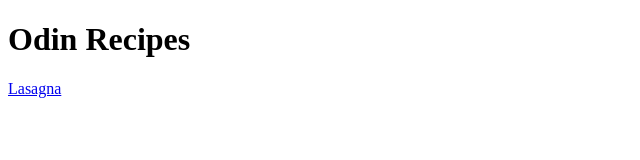
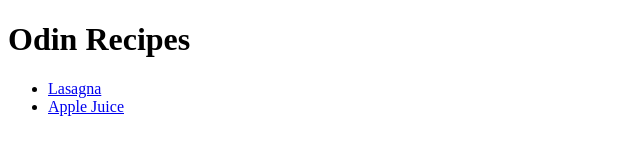
Before and after one commit to NotBau/recipe_website, a plain HTML site: page index.html in a window 1280 px wide. Shown: the whole page, without its empty margins (0-640 px from the left). Drawn offline with Linux system fonts and the light colour scheme.

Commit message:
Update list of receipes

```diff
--- a/index.html
+++ b/index.html
@@ -5,7 +5,10 @@
     <title>Odin Recipes</title>
 </head>
 <body>
-    <h1>Odin Recipes</h1>
-    <a href="recipes/lasagna.html">Lasagna</a>
+        <h1>Odin Recipes</h1>
+    <ul>
+        <li><a href="recipes/lasagna.html">Lasagna</a></li>
+        <li><a href="recipes/apple-juice.html">Apple Juice</a></li>
+    </ul>
 </body>
 </html>
```
